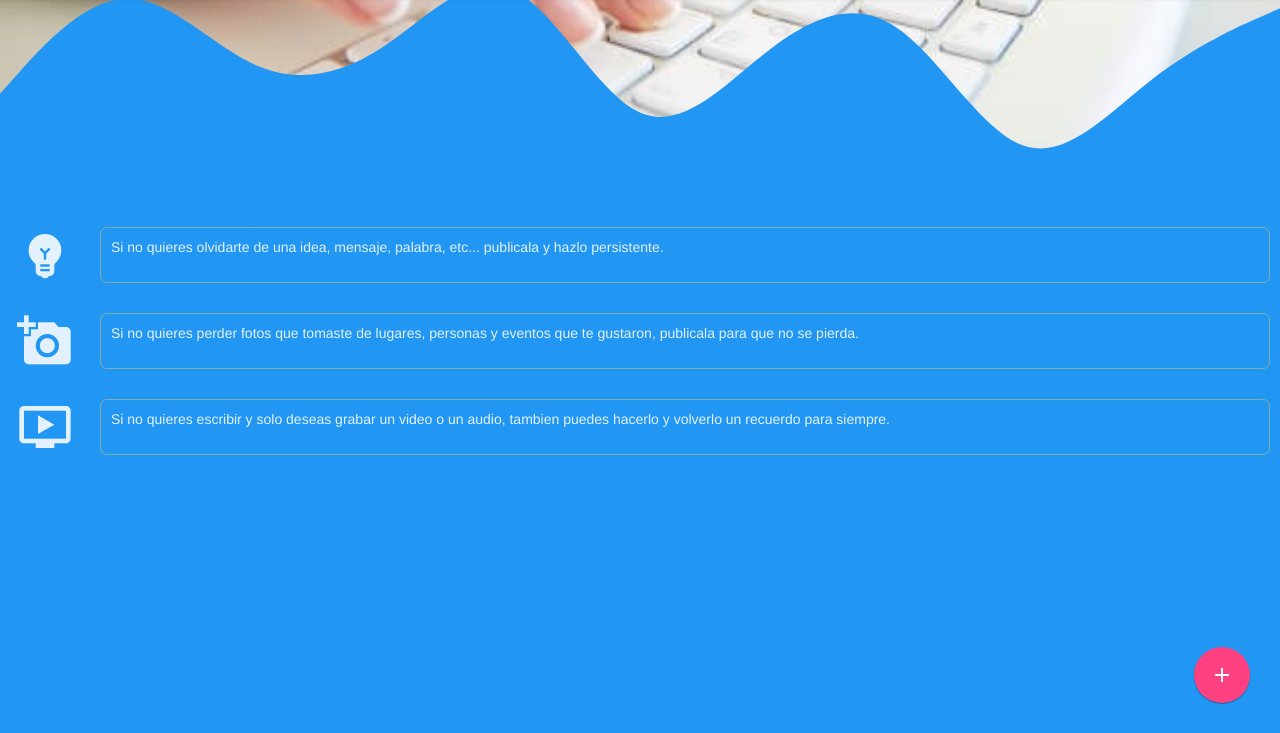
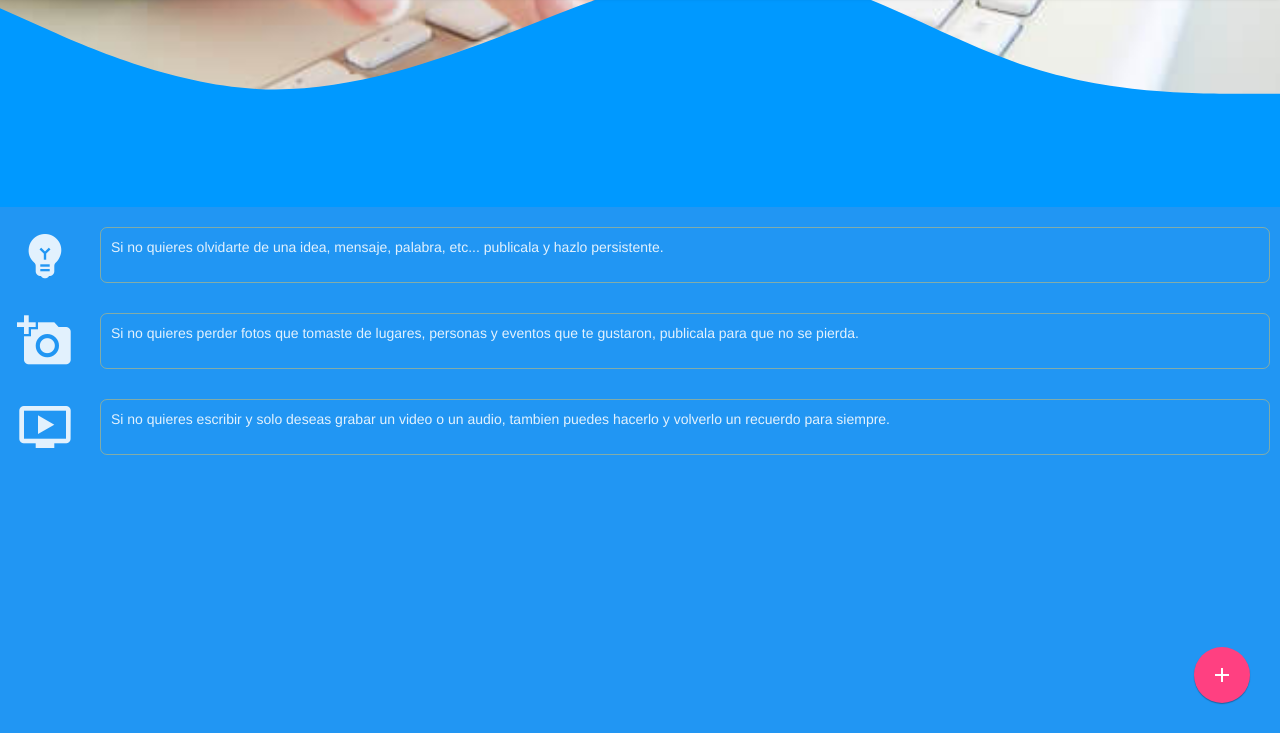
Before and after one commit to EvaLandaH/postme, a website: page index.html in a window 1280 px wide. Shown: the part 67-800 px from the top of the page. Drawn offline with nearby package versions, Linux system fonts and the light colour scheme.

Commit message:
subiendo

```diff
--- a/index.html
+++ b/index.html
@@ -59,9 +59,7 @@
       <div class="card-wide mdl-card page-index">
         <div class="svg--container">
           <div></div>
-          <svg xmlns="http://www.w3.org/2000/svg" viewBox="0 0 1440 320">
-            <path fill="#2196f3" fill-opacity="1" d="M0,192L24,165.3C48,139,96,85,144,85.3C192,85,240,139,288,160C336,181,384,171,432,138.7C480,107,528,53,576,74.7C624,96,672,192,720,213.3C768,235,816,181,864,144C912,107,960,85,1008,117.3C1056,149,1104,235,1152,250.7C1200,267,1248,213,1296,176C1344,139,1392,117,1416,106.7L1440,96L1440,320L1416,320C1392,320,1344,320,1296,320C1248,320,1200,320,1152,320C1104,320,1056,320,1008,320C960,320,912,320,864,320C816,320,768,320,720,320C672,320,624,320,576,320C528,320,480,320,432,320C384,320,336,320,288,320C240,320,192,320,144,320C96,320,48,320,24,320L0,320Z"></path>
-          </svg>
+          <svg xmlns="http://www.w3.org/2000/svg" viewBox="0 0 1440 320"><path fill="#0099ff" fill-opacity="1" d="M0,96L48,117.3C96,139,192,181,288,186.7C384,192,480,160,576,122.7C672,85,768,43,864,53.3C960,64,1056,128,1152,160C1248,192,1344,192,1392,192L1440,192L1440,320L1392,320C1344,320,1248,320,1152,320C1056,320,960,320,864,320C768,320,672,320,576,320C480,320,384,320,288,320C192,320,96,320,48,320L0,320Z"></path></svg>
         </div>
         <div class="page--initial">
           <i class="material-icons">emoji_objects</i>
```
